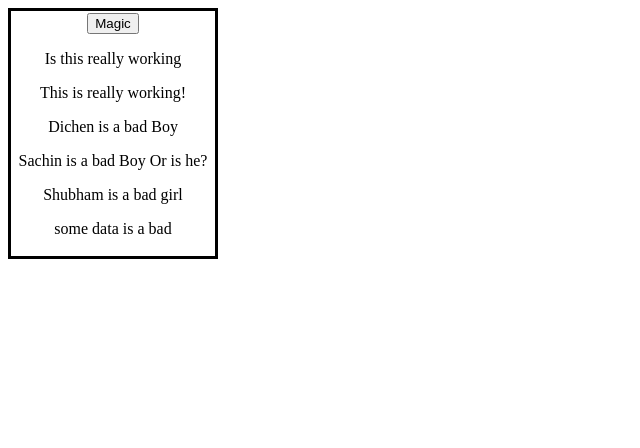
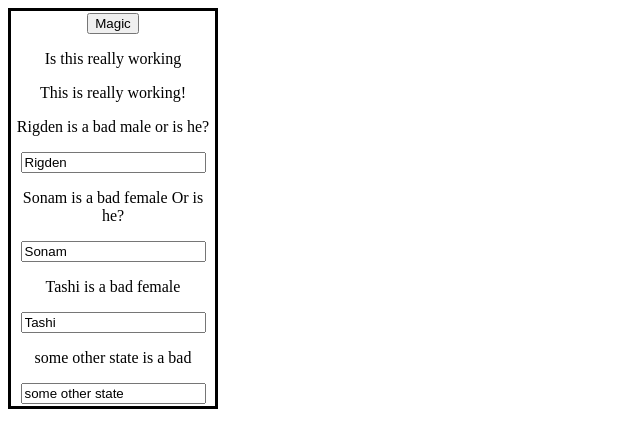
Before and after one commit to rigdenlee/FirstReactApp, a React (Create React App) app: page / in a window 1280 px wide. Shown: the top 448 px of the page, without its empty margins (0-640 px from the left). Built offline with nearby package versions, Linux system fonts and the light colour scheme.

Commit message:
React App

```diff
--- a/src/App.js
+++ b/src/App.js
@@ -1,40 +1,60 @@
-import React, { useState } from 'react';
+import React, { Component } from 'react';
 import Prop from './Prop';
 import './index.css';
 
-const App = () => {
-  const [ currentState, updatedState ] = useState({
-       person: [
-        {name: 'Dichen', gender: 'Boy'},
-        {name: 'Sachin', gender: 'Boy'},
-        {name: 'Shubham', gender: 'girl'}
-        ],
-        otherState: 'some data'
-     });
-     console.log(currentState);
-      const switchNameHandler = () => {
-          updatedState({
-          person: [
-            {name: 'Dichen', gender: 'Girl'},
-            {name: 'Tandulkar', gender: 'Boy'},
-            {name: 'Shubham', gender: 'boy'}
-          ]
-        })
 
-      }
+
+class App extends Component {
+state = {
+  person: [
+    {name: 'Rigden', gender: 'male'},
+    {name: 'Sonam', gender: 'female'},
+    {name: 'Tashi', gender: 'female'}
+  ],
+  otherState: 'some other state'
+}
+
+switchNameHandler = (newName) => {
+  this.setState( {      //setstate takes object as an  argument
+  person: [
+    {name: newName, gender: 'male'},
+    {name: 'Dichen', gender: 'female'},
+    {name: 'Pema', gender: 'female'}
+  ]
+  }
+  );
+}
+
+onChangeHandler = (event) => {
+  this.setState( {
+    person: [
+      { name: 'Rigden', gender: 'male'  },
+      {name: 'Sonam', gender: 'female'},
+    {name: event.target.value, gender: 'female'}
+    ],
+    otherState: 'some other state'
+  })
+}
+
+  render(){
       return (
         <div className="App">
-          <button onClick = {switchNameHandler}>Magic</button>
+         <button onClick = {() => this.switchNameHandler('Dichen') }>Magic</button>
           <p>Is this really working</p>
           <p>This is really working!</p>
-          <Prop name={currentState.person[0].name} gender={currentState.person[0].gender}/>
-          <Prop name={currentState.person[1].name} gender={currentState.person[1].gender}>Or is he?</Prop>
-          <Prop name={currentState.person[2].name} gender={currentState.person[2].gender}/>
-          <Prop name={currentState.otherState} />
+          <Prop name={this.state.person[0].name}
+             gender={this.state.person[0].gender}
+             click={this.switchNameHandler.bind(this, 'Tashi')} >or is he?</Prop>
+          <Prop name={this.state.person[1].name}
+             gender={this.state.person[1].gender}>Or is he?</Prop>
+          <Prop name={this.state.person[2].name}
+             gender={this.state.person[2].gender}
+             changed={this.onChangeHandler}/>
+          <Prop name={this.state.otherState} />
         </div>
       )
+  }
 }
-
 export default App;
 
 // state = {
@@ -43,3 +63,25 @@ export default App;
 //     {name: 'Sachin' gender: 'Boy'}
 //   ]
 // }
+
+
+
+// const [ currentState, updatedState ] = useState({
+//   person: [
+//    {name: 'Dichen', gender: 'Boy'},
+//    {name: 'Sachin', gender: 'Boy'},
+//    {name: 'Shubham', gender: 'girl'}
+//    ],
+//    otherState: 'some data'
+// });
+
+// console.log(currentState);
+
+//  const switchNameHandler = () => {
+//      updatedState({
+//      person: [
+//        {name: 'Dichen', gender: 'Girl'},
+//        {name: 'Tandulkar', gender: 'Boy'},
+//        {name: 'Shubham', gender: 'boy'}
+//      ]
+//    })
--- a/src/Prop.js
+++ b/src/Prop.js
@@ -2,7 +2,10 @@ import React from 'react';
 
 const prop = (props) => {
    return (
-    <p>{props.name} is a bad {props.gender} {props.children}</p>
+   <div>
+    <p onClick={props.click}>{props.name} is a bad {props.gender} {props.children}</p>
+    <input type="text" onChange={props.changed} value={props.name}/>
+   </div>
    )
 }
 
```
